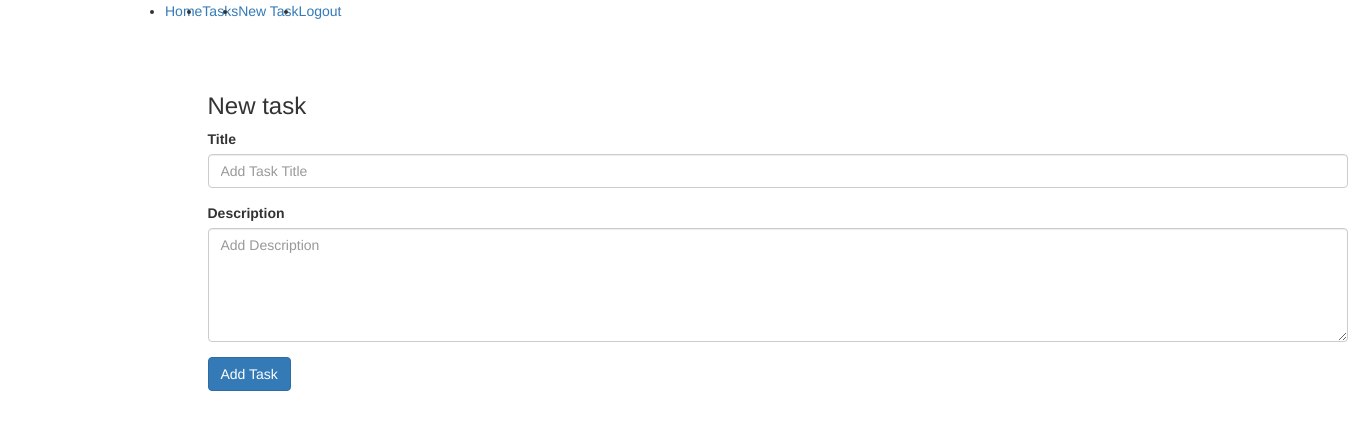
After one commit to wbmedia/python-flask-practice, a Flask app: page /tasks/new in a window 1360 px wide. The commit adds this page. Shown: the top 430 px of the page. Run offline with Flask 2, Linux system fonts and the light colour scheme; the visitor is signed in with stand-in values (Sample User, id 1); some libraries are stand-ins or nearby versions.

Commit message:
add task

```diff
--- a/app/consts.py
+++ b/app/consts.py
@@ -4,3 +4,5 @@ USER_CREATED = 'Account Create Success.'
 LOGIN = 'Login Success.'
 LOGOUT = 'Logout Success.'
 ERROR_USER_OR_PASSWORD = 'Wrong User or Password.'
+
+TASK_CREATED = 'Task Created Success.'
--- a/app/forms.py
+++ b/app/forms.py
@@ -1,6 +1,6 @@
 from wtforms import Form, HiddenField
 from wtforms import validators
-from wtforms import StringField, PasswordField, BooleanField
+from wtforms import StringField, PasswordField, BooleanField, TextAreaField
 from wtforms.fields.html5 import EmailField
 
 from .models import User
@@ -66,3 +66,15 @@ class RegisterForm(Form):
             return False
 
         return True
+
+
+class TaskForm(Form):
+    title = StringField('Title', [
+        validators.length(min=4, max=60, message="Title out of range."),
+        validators.DataRequired(message="Title is required.")
+
+    ])
+
+    description = TextAreaField('Description', [
+        validators.DataRequired(message='Description is required.')
+    ], render_kw={'rows': 5})
--- a/app/models.py
+++ b/app/models.py
@@ -16,6 +16,7 @@ class User(db.Model, UserMixin):
     encrypted_password = db.Column(db.String(94), nullable=False)
     email = db.Column(db.String(100), unique=True, nullable=False)
     created_at = db.Column(db.DateTime, default=datetime.datetime.now())
+    tasks = db.relationship('Task')
 
     def verify_password(self, password):
         return check_password_hash(self.encrypted_password, password)
@@ -52,3 +53,21 @@ class User(db.Model, UserMixin):
     @classmethod
     def get_by_id(cls, id):
         return User.query.filter_by(id=id).first()
+
+
+class Task(db.Model):
+    __tablename__ = 'tasks'
+
+    id = db.Column(db.Integer, primary_key=True)
+    title = db.Column(db.String(50))
+    description = db.Column(db.Text())
+    user_id = db.Column(db.Integer, db.ForeignKey('users.id'))
+    created_at = db.Column(db.DateTime, default=datetime.datetime.now())
+
+    @classmethod
+    def create_element(cls, title, description, user_id):
+        task = Task(title=title, description=description, user_id=user_id)
+        db.session.add(task)
+        db.session.commit()
+
+        return task
--- a/app/templates/layout.html
+++ b/app/templates/layout.html
@@ -16,6 +16,9 @@
                     </li>
                      <li class="nav-item active">
                         <a href="{{ url_for('.tasks') }}" class="nav-link">Tasks</a>
+                    </li>
+                    <li class="nav-item active">
+                        <a href="{{ url_for('.new_task') }}" class="nav-link">New Task</a>
                     </li>
                      <li class="nav-item active">
                         <a href="{{ url_for('.logout') }}" class="nav-link">Logout</a>
--- /dev/null
+++ b/app/templates/task/new.html
@@ -0,0 +1,21 @@
+{% extends 'layout.html' %}
+{% from 'helpers/_forms.html' import render_field %}
+
+{% block container %}
+    <div class="col-md-12 col-md-offset-1">
+        <h3>New task</h3>
+        <form class=""  method="POST">
+            <input type="hidden" name="csrf_token" value="{{ csrf_token() }}">
+            <div class="form-group">
+                {{ render_field(form.title, class='form-control', placeholder='Add Task Title') }}
+            </div>
+            <div class="form-group">
+                {{ render_field(form.description, class='form-control', placeholder='Add Description') }}
+            </div>
+
+            <button type="submit" class="btn btn-primary" name="button">
+                Add Task
+            </button>
+        </form>
+    </div>
+{% endblock %}
--- a/app/views.py
+++ b/app/views.py
@@ -2,11 +2,10 @@ from flask import Blueprint
 from flask import render_template, request, flash, redirect, url_for
 from flask_login import login_user, logout_user, login_required, current_user
 
-from .models import User
-from .forms import LoginForm, RegisterForm
+from .models import User, Task
+from .forms import LoginForm, RegisterForm, TaskForm
 from .consts import *
 from . import login_manager
-
 
 page = Blueprint('page', __name__)
 
@@ -30,7 +29,6 @@ def logout():
 
 @page.route('/login', methods=['GET', 'POST'])
 def login():
-
     if current_user.is_authenticated:
         return redirect(url_for('.tasks'))
 
@@ -50,7 +48,6 @@ def login():
 
 @page.route('/register', methods=['GET', 'POST'])
 def register():
-
     if current_user.is_authenticated:
         return redirect(url_for('.tasks'))
 
@@ -76,3 +73,16 @@ def index():
 @login_required
 def tasks():
     return render_template('task/list.html', title='Tasks')
+
+
+@page.route('/tasks/new', methods=['GET', 'POST'])
+@login_required
+def new_task():
+    form = TaskForm(request.form)
+
+    if request.method == 'POST' and form.validate():
+        task = Task.create_element(form.title, form.description,current_user.id)
+        if task:
+            flash(TASK_CREATED)
+
+    return render_template('task/new.html', title='New Task', form=form)
```
